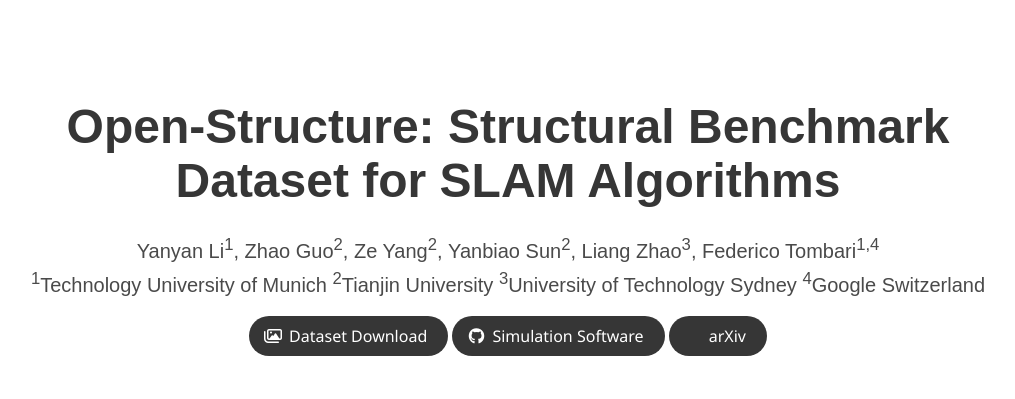
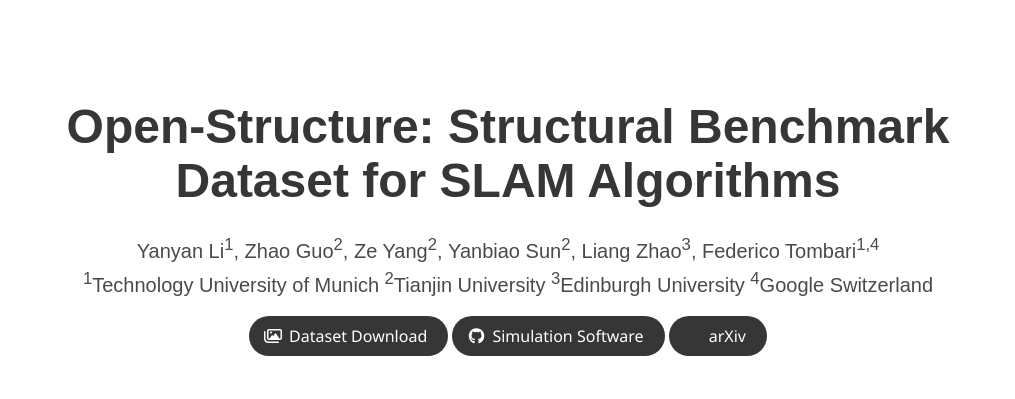
Before and after one commit to open-structure/open-structure.github.io, a plain HTML site: page index.html in a window 1280 px wide. Shown: the top 399 px of the page, without its empty margins (132-1147 px from the left). Drawn offline with nearby package versions, Linux system fonts and the light colour scheme; some icons are missing; a web font is replaced by a local one.

Commit message:
Update index.html

```diff
--- a/index.html
+++ b/index.html
@@ -111,7 +111,7 @@
           <div class="is-size-5 publication-authors">
             <span class="author-block"><sup>1</sup>Technology University of Munich </span>
             <span class="author-block"><sup>2</sup>Tianjin University </span>
-            <span class="author-block"><sup>3</sup>University of Technology Sydney </span>
+            <span class="author-block"><sup>3</sup>Edinburgh University </span>
             <span class="author-block"><sup>4</sup>Google Switzerland</span>
           </div>
           <div class="column has-text-centered">
```
